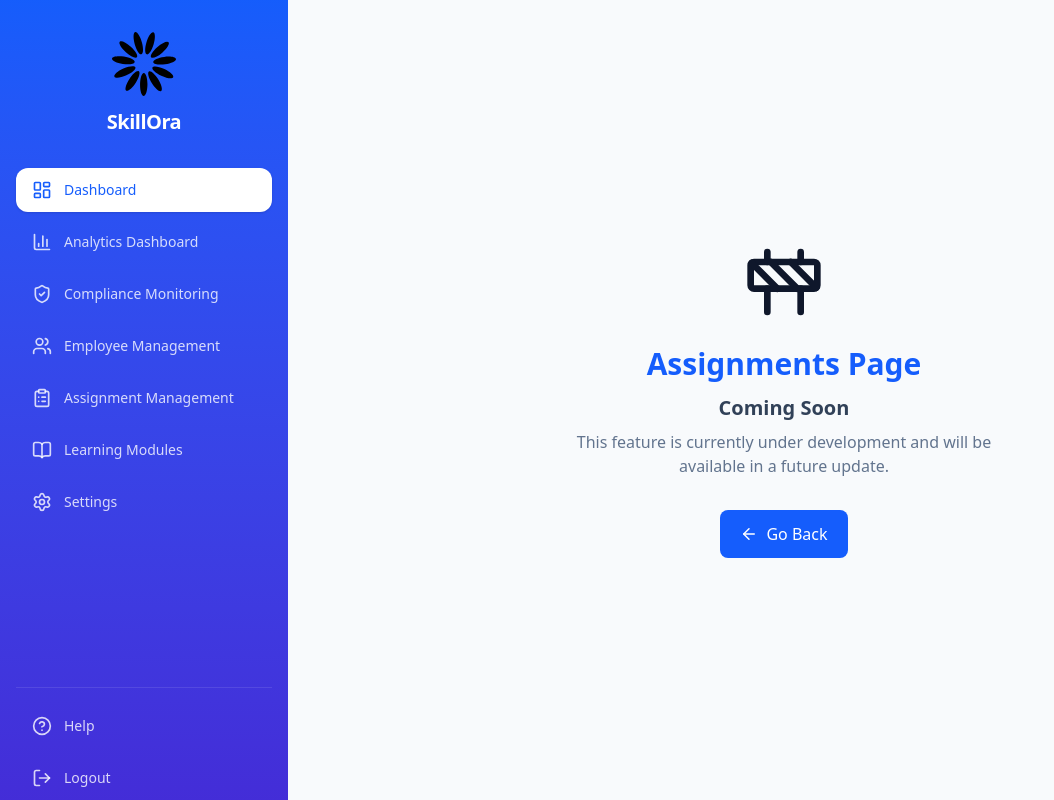
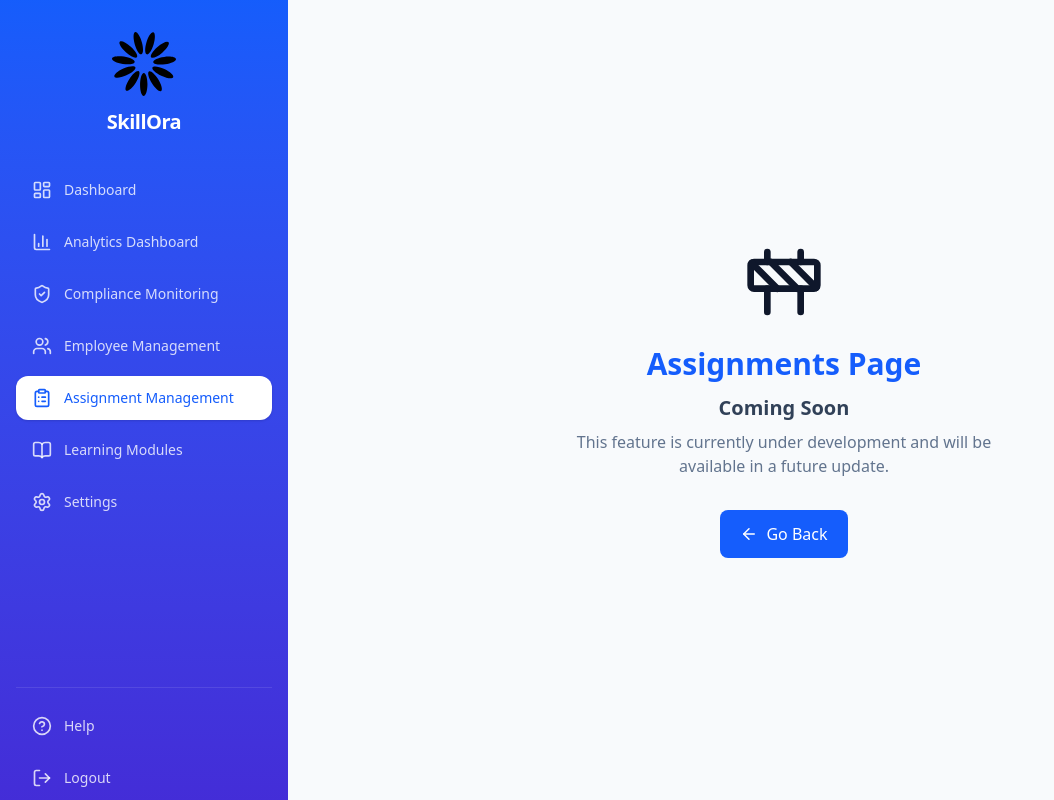
Before and after one commit to iibrahimx/skillora-frontend, a Next.js app: page /assignments in a window 1280 px wide. Shown: the whole page, without its empty margins (0-1054 px from the left). Built offline with nearby package versions, Linux system fonts and the light colour scheme.

Commit message:
feat: implement dynamic sidebar active state

```diff
--- a/src/components/layout/Sidebar/SidebarFooter.tsx
+++ b/src/components/layout/Sidebar/SidebarFooter.tsx
@@ -1,7 +1,12 @@
+"use client";
+
 import SidebarItem from "./SidebarItem";
 import { footerItems } from "@/constants/navigation";
+import { usePathname } from "next/navigation";
 
 export default function SidebarFooter() {
+  const pathname = usePathname();
+
   return (
     <div className="border-t border-white/10 pt-4">
       <div className="flex flex-col gap-2">
@@ -11,6 +16,7 @@
             label={item.label}
             href={item.href}
             icon={item.icon}
+            active={pathname === item.href}
           />
         ))}
       </div>
--- a/src/components/layout/Sidebar/SidebarNav.tsx
+++ b/src/components/layout/Sidebar/SidebarNav.tsx
@@ -1,16 +1,21 @@
+"use client";
+
 import SidebarItem from "./SidebarItem";
 import { navigationItems } from "@/constants/navigation";
+import { usePathname } from "next/navigation";
 
 export default function SidebarNav() {
+  const pathname = usePathname();
+
   return (
     <nav className="flex flex-col gap-2">
-      {navigationItems.map((item, index) => (
+      {navigationItems.map((item) => (
         <SidebarItem
           key={item.label}
           label={item.label}
           href={item.href}
           icon={item.icon}
-          active={index === 0}
+          active={pathname === item.href}
         />
       ))}
     </nav>
```
